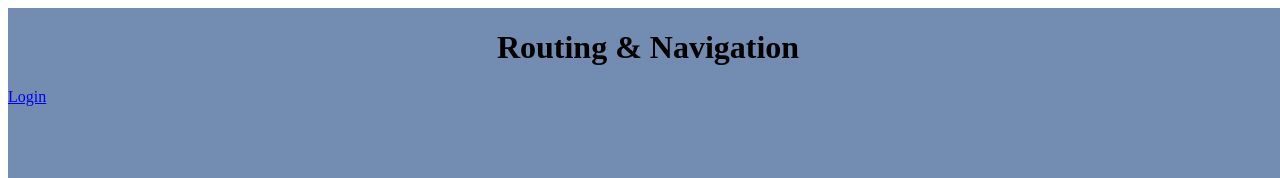
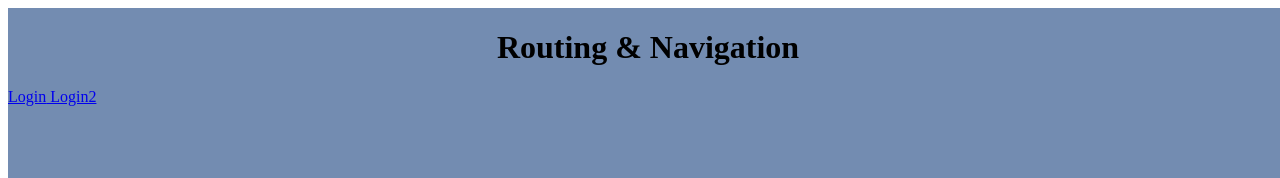
Before and after one commit to kiranlasure/angular-l7gnjh, an Angular app: page / in a window 1280 px wide. Shown: the top 178 px of the page. Built offline with nearby package versions, Linux system fonts and the light colour scheme.

Commit message:
1 file modified

```diff
--- a/src/app/app.component.html
+++ b/src/app/app.component.html
@@ -6,7 +6,7 @@
     </div>
     <nav>
     <a routerLink="/login" routerLinkActive = "active"> Login</a>
-
+    <a routerLink="/login2" routerLinkActive = "active"> Login2</a>
     </nav>
 </div>
 <router-outlet></router-outlet>
```
